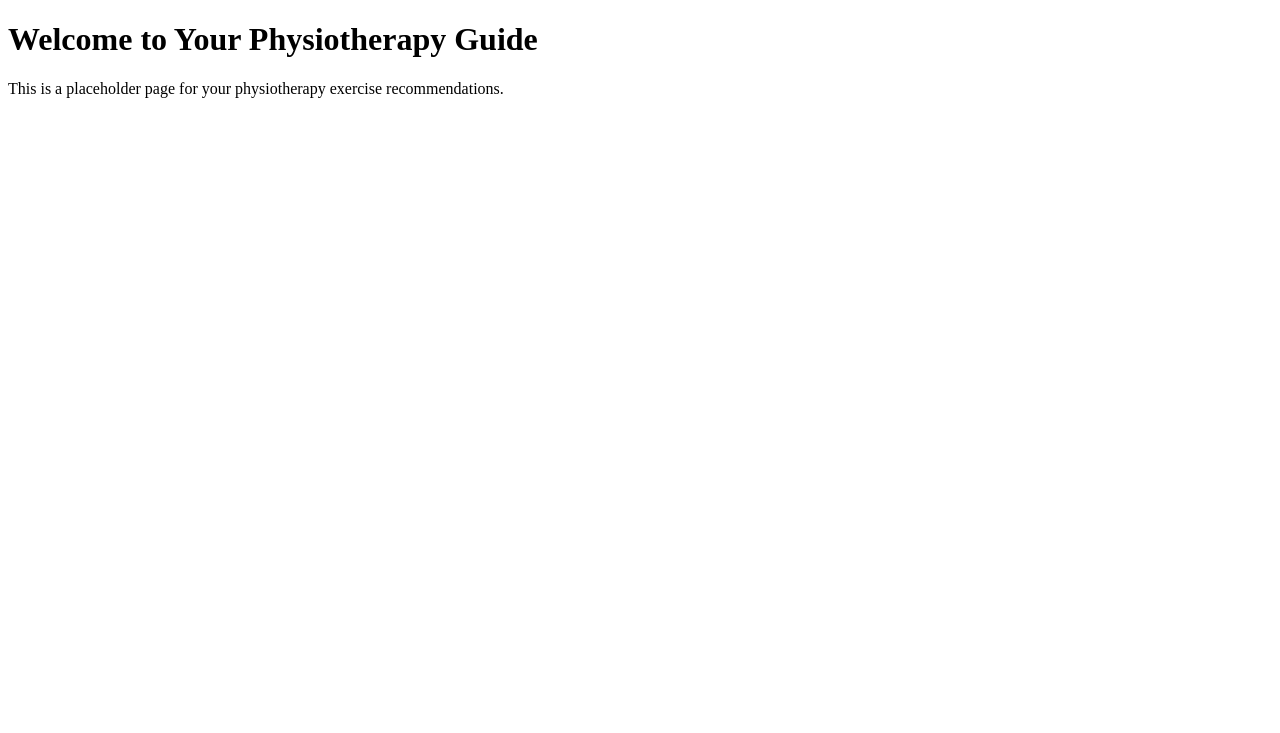
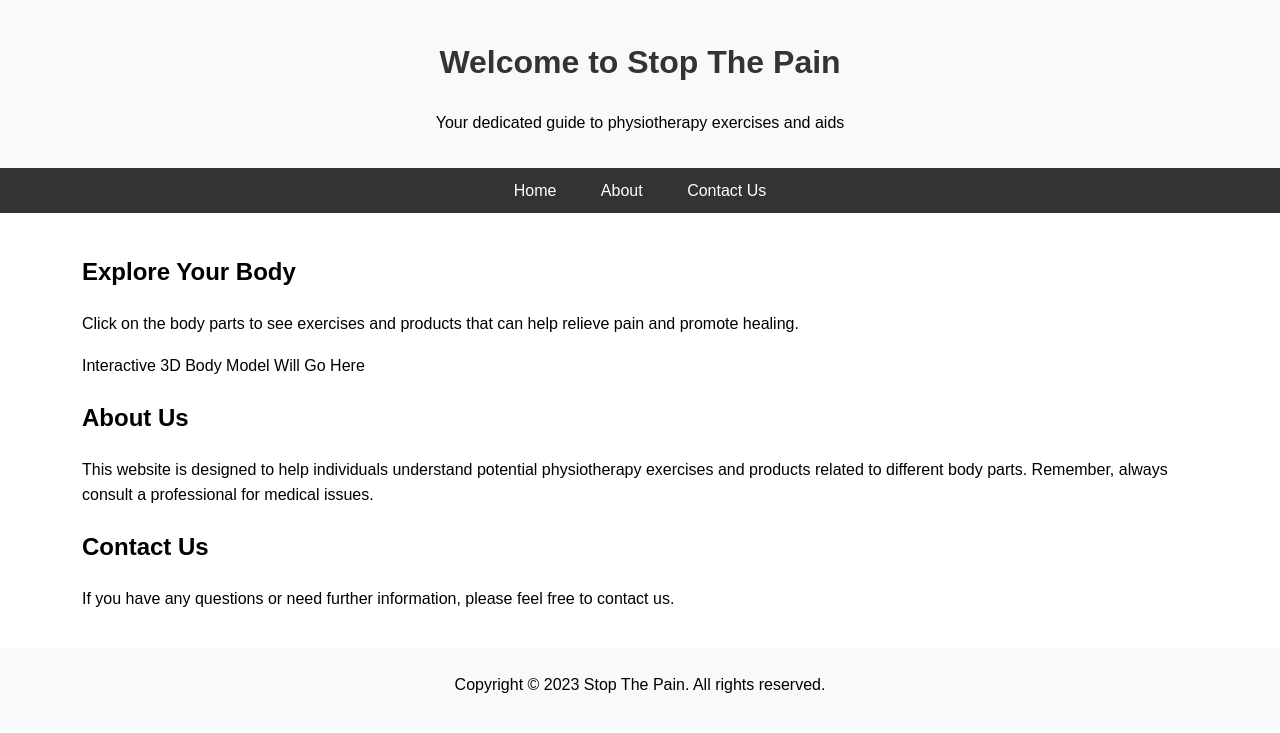
Before and after one commit to Cedricpapillon/physiotherapy, a plain HTML site: page index.html in a window 1280 px wide. Drawn offline with Linux system fonts and the light colour scheme.

Commit message:
Update index.html

```diff
--- a/index.html
+++ b/index.html
@@ -1,10 +1,53 @@
 <!DOCTYPE html>
-<html>
+<html lang="en">
 <head>
-  <title>Physiotherapy Exercise Recommendations</title>
+    <meta charset="UTF-8">
+    <meta name="viewport" content="width=device-width, initial-scale=1.0">
+    <title>Stop The Pain: Your Physiotherapy Guide</title>
+    <style>
+        body { font-family: Arial, sans-serif; line-height: 1.6; margin: 0; padding: 0; }
+        .header, .footer { background-color: #f8f9fa; text-align: center; padding: 1em; }
+        .main { padding: 20px; }
+        .container { width: 90%; max-width: 1200px; margin: auto; }
+        h1 { color: #333; }
+        p { margin: 0.5em 0 1em; }
+        nav { background: #333; color: #fff; text-align: center; padding: 10px 0; }
+        nav a { color: white; text-decoration: none; padding: 10px 20px; }
+    </style>
 </head>
 <body>
-  <h1>Welcome to Your Physiotherapy Guide</h1>
-  <p>This is a placeholder page for your physiotherapy exercise recommendations.</p>
+    <header class="header">
+        <h1>Welcome to Stop The Pain</h1>
+        <p>Your dedicated guide to physiotherapy exercises and aids</p>
+    </header>
+
+    <nav>
+        <a href="#home">Home</a>
+        <a href="#about">About</a>
+        <a href="#contact">Contact Us</a>
+    </nav>
+
+    <div class="main">
+        <section id="home" class="container">
+            <h2>Explore Your Body</h2>
+            <p>Click on the body parts to see exercises and products that can help relieve pain and promote healing.</p>
+            <!-- Placeholder for the 3D body model -->
+            <div id="bodyModel">Interactive 3D Body Model Will Go Here</div>
+        </section>
+
+        <section id="about" class="container">
+            <h2>About Us</h2>
+            <p>This website is designed to help individuals understand potential physiotherapy exercises and products related to different body parts. Remember, always consult a professional for medical issues.</p>
+        </section>
+
+        <section id="contact" class="container">
+            <h2>Contact Us</h2>
+            <p>If you have any questions or need further information, please feel free to contact us.</p>
+        </section>
+    </div>
+
+    <footer class="footer">
+        <p>Copyright © 2023 Stop The Pain. All rights reserved.</p>
+    </footer>
 </body>
 </html>
```
